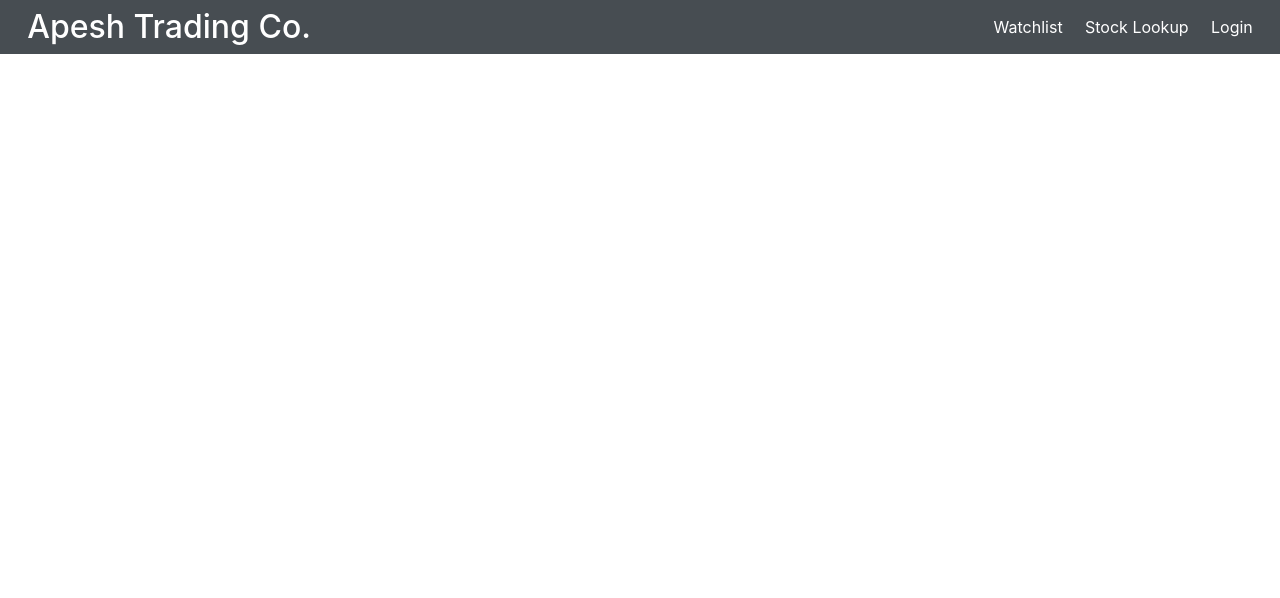
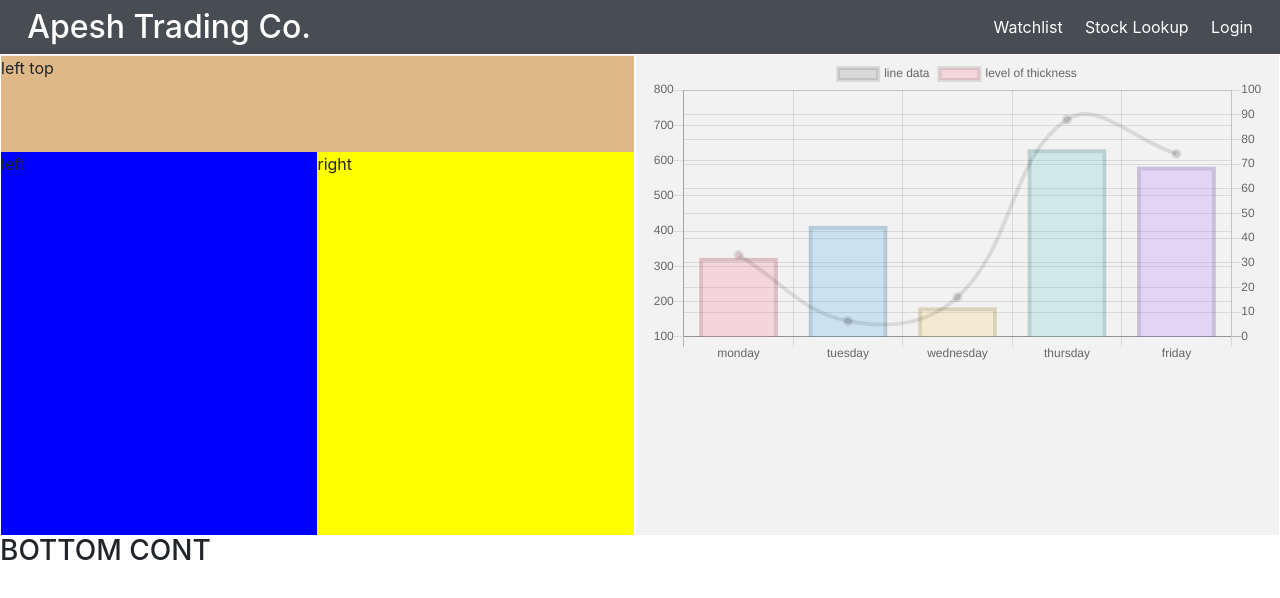
Before and after one commit to maxCardo/apesh, a React (Create React App) app in the folder client/: page /company_profile in a window 1280 px wide. Shown: the top 598 px of the page. Built offline with nearby package versions, Linux system fonts and the light colour scheme.

Commit message:
implemented charts.js on the front end

```diff
--- a/client/package.json
+++ b/client/package.json
@@ -8,7 +8,9 @@
     "@testing-library/user-event": "^7.1.2",
     "axios": "^0.20.0",
     "bootstrap": "^4.5.2",
+    "chart.js": "^2.9.4",
     "react": "^16.13.1",
+    "react-chartjs-2": "^2.11.1",
     "react-dom": "^16.13.1",
     "react-redux": "^7.2.1",
     "react-router-dom": "^5.2.0",
--- a/client/src/App.css
+++ b/client/src/App.css
@@ -132,9 +132,9 @@ img {
 .container-b {
   /* max-width: 1100px; */
   /* background: #28a745; */
-  margin: auto;
+  /* margin: auto; */
   overflow: auto;
-  padding-top: 8vh;
+  /* padding-top: 8vh; */
   /* new */
   height: 100vh;
 }
--- a/client/src/App.js
+++ b/client/src/App.js
@@ -7,6 +7,7 @@ import { BrowserRouter as Router, Route} from 'react-router-dom';
 import Navbar from './components/common/navbar/Navbar';
 import Landing from './components/custom/Landing'
 import Lookup from './components/custom/Lookup'
+import CompanyProfile from './components/custom/companyProfile/_profile'
 
 const App = () => {
 
@@ -15,9 +16,12 @@ const App = () => {
   return (
     <Router>
       <Fragment>
-        <Navbar/>
-        <Route exact path = '/'  component = {Landing}/>
-        <Route exact path='/lookup' component={Lookup}/>
+        <Navbar />
+        <section className='container-b' style={{ position: 'relative', overflow: 'hidden' }}>
+          <Route exact path='/' component={Landing} />
+          <Route exact path='/lookup' component={Lookup} />
+          <Route exact path='/company_profile' component={CompanyProfile} />
+        </section>
       </Fragment>
     </Router>
   );
--- a/client/src/components/custom/Landing.js
+++ b/client/src/components/custom/Landing.js
@@ -1,7 +1,28 @@
-import React from 'react'
+import React, {useState, useEffect} from 'react'
+import {Line, Bar} from 'react-chartjs-2'
 
 
 const Landing = () => {
+
+    const [chartData, setChartData] = useState()
+
+    const chart = () => {
+        setChartData({
+            labels: ['monday', 'tuesday', 'wednesday', 'thursday', 'friday'],
+            datasets: [
+                {
+                    label: 'level of thickness',
+                    data: [32, 45, 12, 76, 69],
+                    backgroundColor: ['rgba(75, 192, 192, 0.6)'],
+                    borderWidth: 4
+                }
+            ]
+        })
+    }
+
+    useEffect(() => {
+        chart()
+    }, [])
 
     return(
         <div>
--- /dev/null
+++ b/client/src/components/custom/companyProfile/_profile.js
@@ -0,0 +1,97 @@
+import React, { useState, useEffect } from 'react';
+import { Line, Bar } from 'react-chartjs-2';
+import './style.css'
+
+const CompanyProfile = () => {
+  const [chartData, setChartData] = useState();
+
+  const chart = () => {
+    setChartData({
+      labels: ['monday', 'tuesday', 'wednesday', 'thursday', 'friday'],
+      datasets: [
+        {
+          label: 'level of thickness',
+          data: [32, 45, 12, 76, 69],
+          yAxisID: 'B',
+          order: 2,
+          backgroundColor: [
+            'rgba(255, 99, 132, 0.2)',
+            'rgba(54, 162, 235, 0.2)',
+            'rgba(255, 206, 86, 0.2)',
+            'rgba(75, 192, 192, 0.2)',
+            'rgba(153, 102, 255, 0.2)',
+            'rgba(255, 159, 64, 0.2)'
+          ],
+          borderWidth: 4,
+          //barThickness: 50
+        },
+        {
+          type: 'line',
+          label: 'line data',
+          data: [332, 145, 212, 716, 619],
+          yAxisID: 'A',
+          fill: false,
+          order: 1,
+          backgroundColor: [
+            'rgba(255, 99, 132, 0.2)'
+          ],
+          borderWidth: 4,
+        },
+      ],
+    });
+  };
+
+  useEffect(() => {
+    chart();
+  }, []);
+
+  return (
+    <div className='profile__tabs-container'>
+      <div className='profile__top-container'>
+        <div className='profile__left-container'>
+          <div className='top'>
+            <p>left top</p>
+          </div>
+          <div className='bottom'>
+            <div id='left'>
+              left
+            </div>
+            <div id='right'>
+              right
+            </div>
+          </div>
+        </div>
+        <div className='profile__right-container'>
+          <div className='profile__info-container'>
+            <Bar data={chartData} options = {
+             {
+                scales: {
+                  yAxes: [{
+                      id: 'A',
+                      type: 'linear',
+                      position: 'left',
+                    },{
+                      id: 'B',
+                      type: 'linear',
+                      position: 'right',
+                      ticks: {
+                        max: 100,
+                        min: 0
+                      }
+                  }]
+                }
+              }
+            }/>
+          </div>
+        </div>
+      </div>
+      <div className='profile__bottom-container'>
+          <h3>BOTTOM CONT</h3>
+      </div>
+    </div>
+
+
+  );
+};
+
+export default CompanyProfile;
--- /dev/null
+++ b/client/src/components/custom/companyProfile/style.css
@@ -0,0 +1,63 @@
+/*Profile subnav*/
+.profile__tabs-container {
+  position: relative;
+  height: 100%;
+}
+
+.profile__top-container {
+  height: 60%;
+  display: flex;
+}
+
+.profile__bottom-container {
+  height: 40%;
+  display: flex;
+}
+
+.profile__left-container {
+  height: 100%;
+  width: 100%;
+  margin: 1px;
+  border-top: 1px solid #EEE;
+  background-color: purple;
+}
+
+.profile__left-container .top {
+  height: 20%;
+  width: 100%;
+  background-color: burlywood
+}
+
+.profile__left-container .bottom {
+  height: 80%;
+  width: 100%;
+  background-color: pink;
+  display: flex;
+}
+.profile__left-container .bottom #left {
+  height: 100%;
+  width: 100%;
+  background-color: blue;
+}
+.profile__left-container .bottom #right{
+  height: 100%;
+  width: 100%;
+  background-color:yellow;
+}
+
+
+.profile__right-container {
+  /*Dragable line, needed when shadow is removed */
+  border-top: 1px solid #EEE;
+  height: 100%;
+  width: 100%;
+  margin: 1px;
+  justify-content: center;
+  padding: 0 10px 10px 10px;
+  background: #f2f2f2;
+}
+
+/*Element containing ProfileInfo component*/
+.profile__info-container {
+  margin: 2px
+}
```
Also changed, not shown: 1 other file (tests, documents, lock files or other folders).
